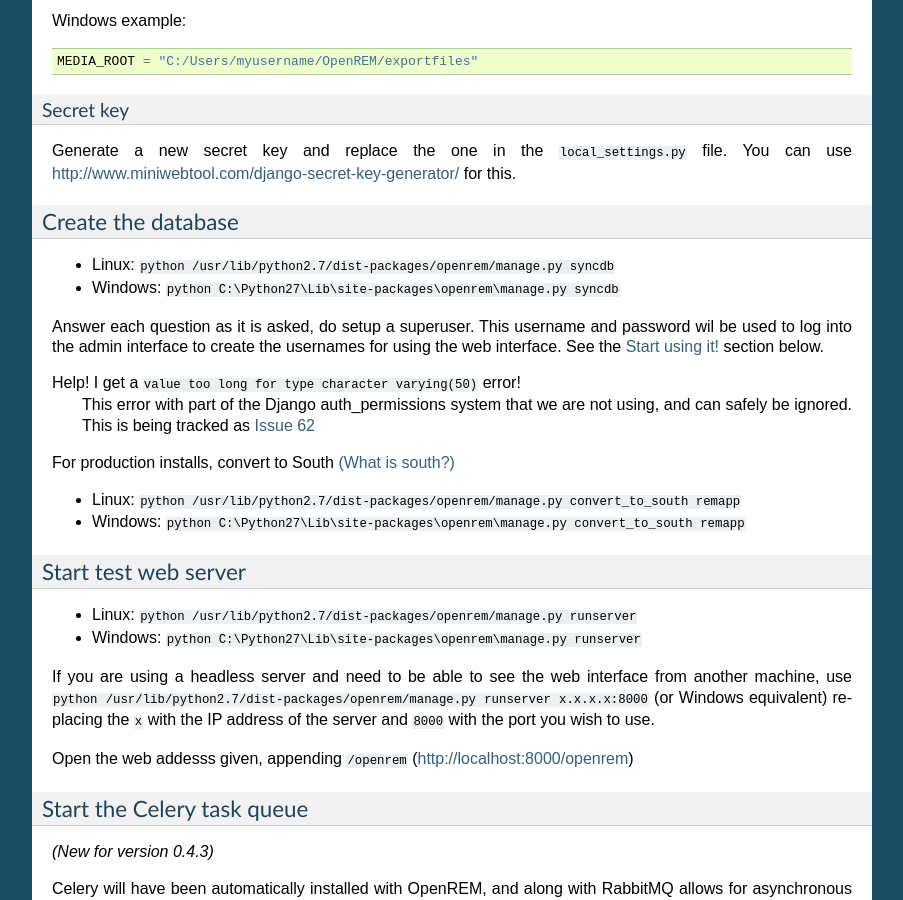
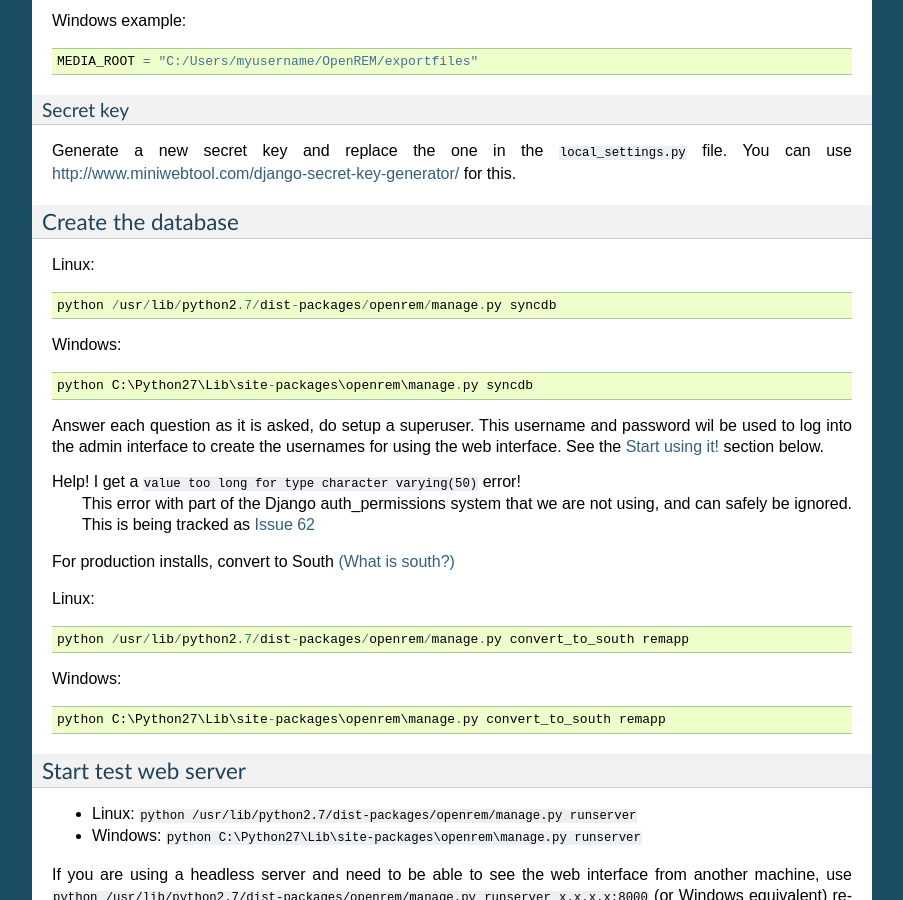
Before and after one commit to ckswilliams/modOpenREM, a Sphinx documentation site: the page built from docs/install.rst, in a window 1280 px wide and 900 px high, scrolled down 1827 px. Shown: the whole window, without its empty margins (198-1101 px from the left). Built offline with Sphinx 7.4.7, drawn with Linux system fonts in a browser that asks for light colours.

```diff
--- a/docs/install.rst
+++ b/docs/install.rst
@@ -120,8 +120,13 @@ http://www.miniwebtool.com/django-secret-key-generator/ for this.
 Create the database
 -------------------
 
-* Linux: ``python /usr/lib/python2.7/dist-packages/openrem/manage.py syncdb``
-* Windows: ``python C:\Python27\Lib\site-packages\openrem\manage.py syncdb``
+Linux::
+
+    python /usr/lib/python2.7/dist-packages/openrem/manage.py syncdb
+
+Windows::
+
+    python C:\Python27\Lib\site-packages\openrem\manage.py syncdb
 
 Answer each question as it is asked, do setup a superuser. This username and
 password wil be used to log into the admin interface to create the usernames
@@ -133,9 +138,13 @@ Help! I get a ``value too long for type character varying(50)`` error!
 
 For production installs, convert to South `(What is south?)`_
 
-* Linux: ``python /usr/lib/python2.7/dist-packages/openrem/manage.py convert_to_south remapp``
-* Windows: ``python C:\Python27\Lib\site-packages\openrem\manage.py convert_to_south remapp``
+Linux::
 
+    python /usr/lib/python2.7/dist-packages/openrem/manage.py convert_to_south remapp
+
+Windows::
+
+    python C:\Python27\Lib\site-packages\openrem\manage.py convert_to_south remapp
 
 
 Start test web server
```
Also changed, not shown: docs/release-0.4.3.rst (+8 -0 lines).
